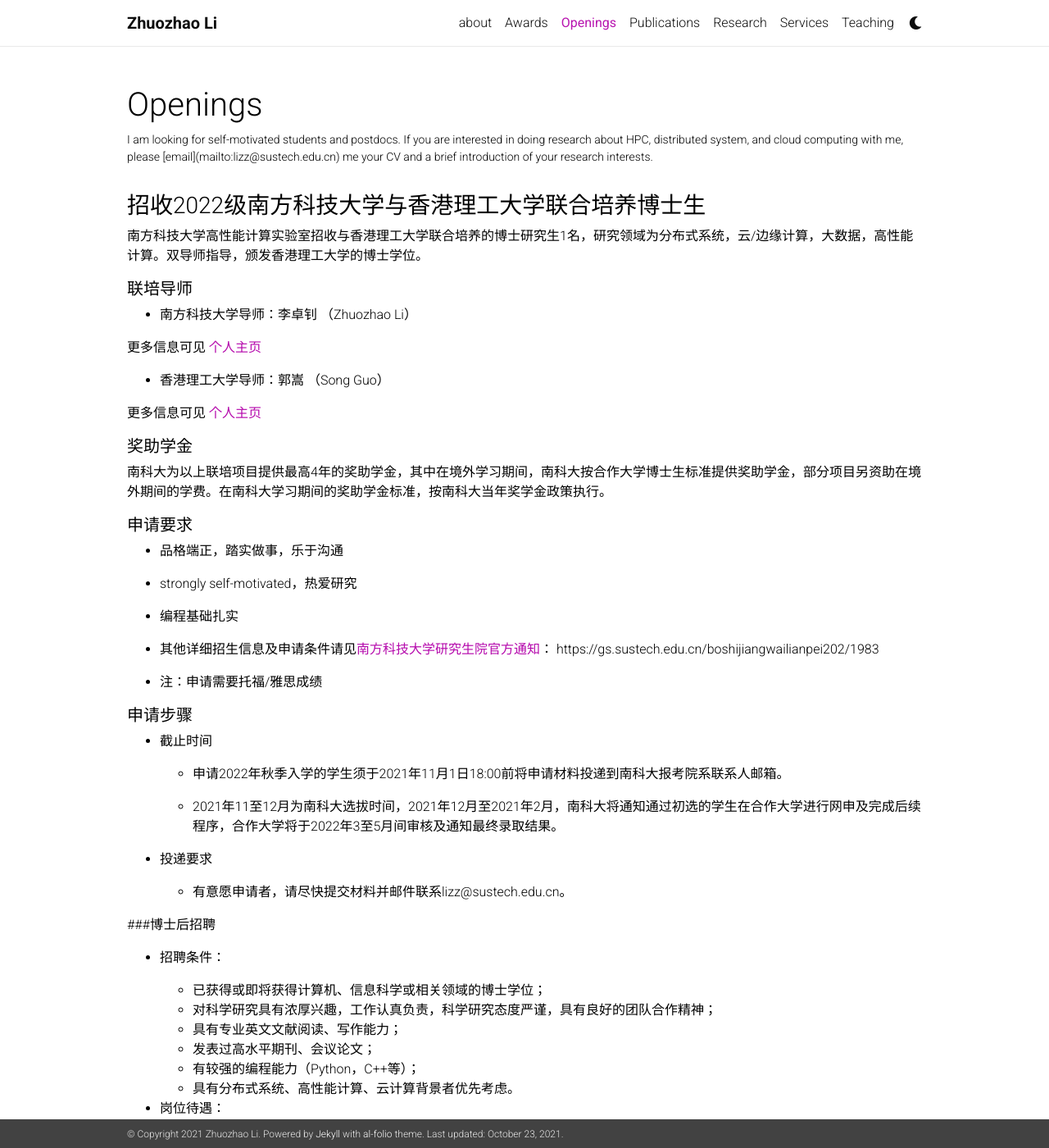
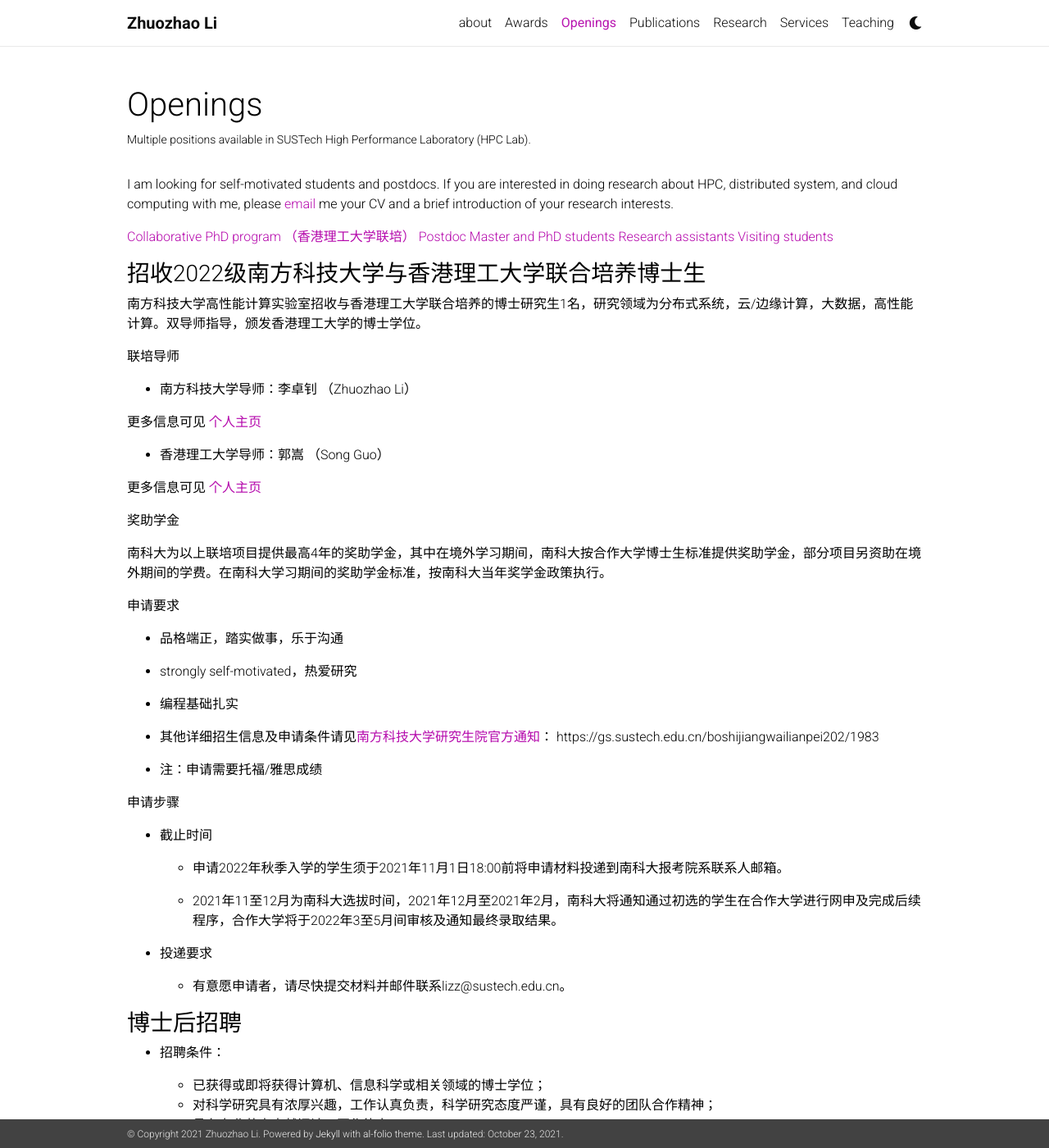
Before and after one commit to ZhuozhaoLi/ZhuozhaoLi.github.io, a Jekyll site: the page built from _pages/openings.md, in a window 1280 px wide and 1400 px high. Shown: the whole window at 82% size. Built offline with Jekyll 4.4.1, drawn with Linux system fonts in a browser that asks for light colours; nearby versions of some CDN libraries; comment, search, counter and statistics services are not loaded; a style sheet for code colours, icons or effects is not loaded.

Commit message:
Update openings.md

```diff
--- a/_pages/openings.md
+++ b/_pages/openings.md
@@ -2,16 +2,25 @@
 layout: page
 permalink: /openings/
 title: Openings
-description: I am looking for self-motivated students and postdocs. If you are interested in doing research about HPC, distributed system, and cloud computing with me, please [email](mailto:lizz@sustech.edu.cn) me your CV and a brief introduction of your research interests.
+description: Multiple positions available in SUSTech High Performance Laboratory (HPC Lab).
 nav: true
 ---
 
-### 招收2022级南方科技大学与香港理工大学联合培养博士生
+I am looking for self-motivated students and postdocs. If you are interested in doing research about HPC, distributed system, and cloud computing with me, please [email](mailto:lizz@sustech.edu.cn) me your CV and a brief introduction of your research interests.
+
+[Collaborative PhD program （香港理工大学联培）](#collaborative-phd)
+[Postdoc](#postdoc)
+[Master and PhD students](#ms-phd)
+[Research assistants](#ra)
+[Visiting students](#visiting)
+
+
+### 招收2022级南方科技大学与香港理工大学联合培养博士生 {#collaborative-phd}
 
 南方科技大学高性能计算实验室招收与香港理工大学联合培养的博士研究生1名，研究领域为分布式系统，云/边缘计算，大数据，高性能计算。双导师指导，颁发香港理工大学的博士学位。
 
 
-##### 联培导师
+联培导师
 
 - 南方科技大学导师：李卓钊 （Zhuozhao Li）
 
@@ -23,12 +32,12 @@ nav: true
 更多信息可见 [个人主页](https://web.comp.polyu.edu.hk/cssongguo/)
 
 
-##### 奖助学金
+奖助学金
 
 南科大为以上联培项目提供最高4年的奖助学金，其中在境外学习期间，南科大按合作大学博士生标准提供奖助学金，部分项目另资助在境外期间的学费。在南科大学习期间的奖助学金标准，按南科大当年奖学金政策执行。
 
 
-##### 申请要求
+申请要求
 
 - 品格端正，踏实做事，乐于沟通
 
@@ -41,7 +50,7 @@ nav: true
 - 注：申请需要托福/雅思成绩
 
 
-##### 申请步骤
+申请步骤
 
 - 截止时间
 
@@ -54,7 +63,7 @@ nav: true
     - 有意愿申请者，请尽快提交材料并邮件联系lizz@sustech.edu.cn。
 
 
-###博士后招聘
+### 博士后招聘 {#postdoc}
 
 - 招聘条件：
 
@@ -87,7 +96,7 @@ nav: true
     - 辅助本科生及研究生科研训练。
 
 
-### 招收南科大培养的的硕士研究生和博士研究生
+### 招收南科大培养的的硕士研究生和博士研究生 {#ms-phd}
 
 南方科技大学为硕士、博士提供奖助学金。
 
@@ -126,7 +135,7 @@ nav: true
 	- 辅助课题组日常管理工作。
 
 
-### 访问学生招聘
+### 访问学生招聘 {#visiting}
 
 - 招聘条件：
 
```
Also changed, not shown: other parts of _pages/openings.md (+1 -1 lines).
